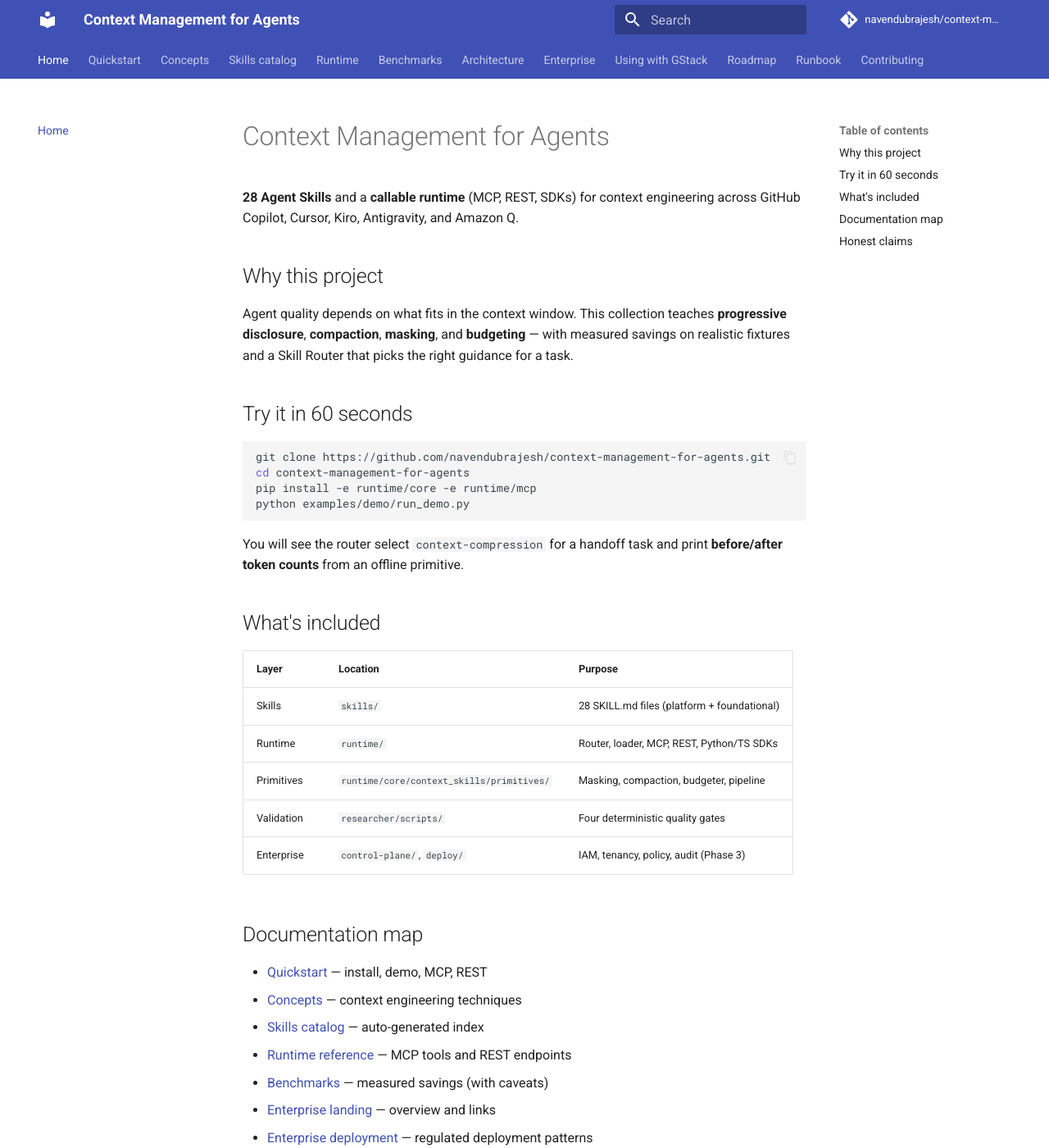
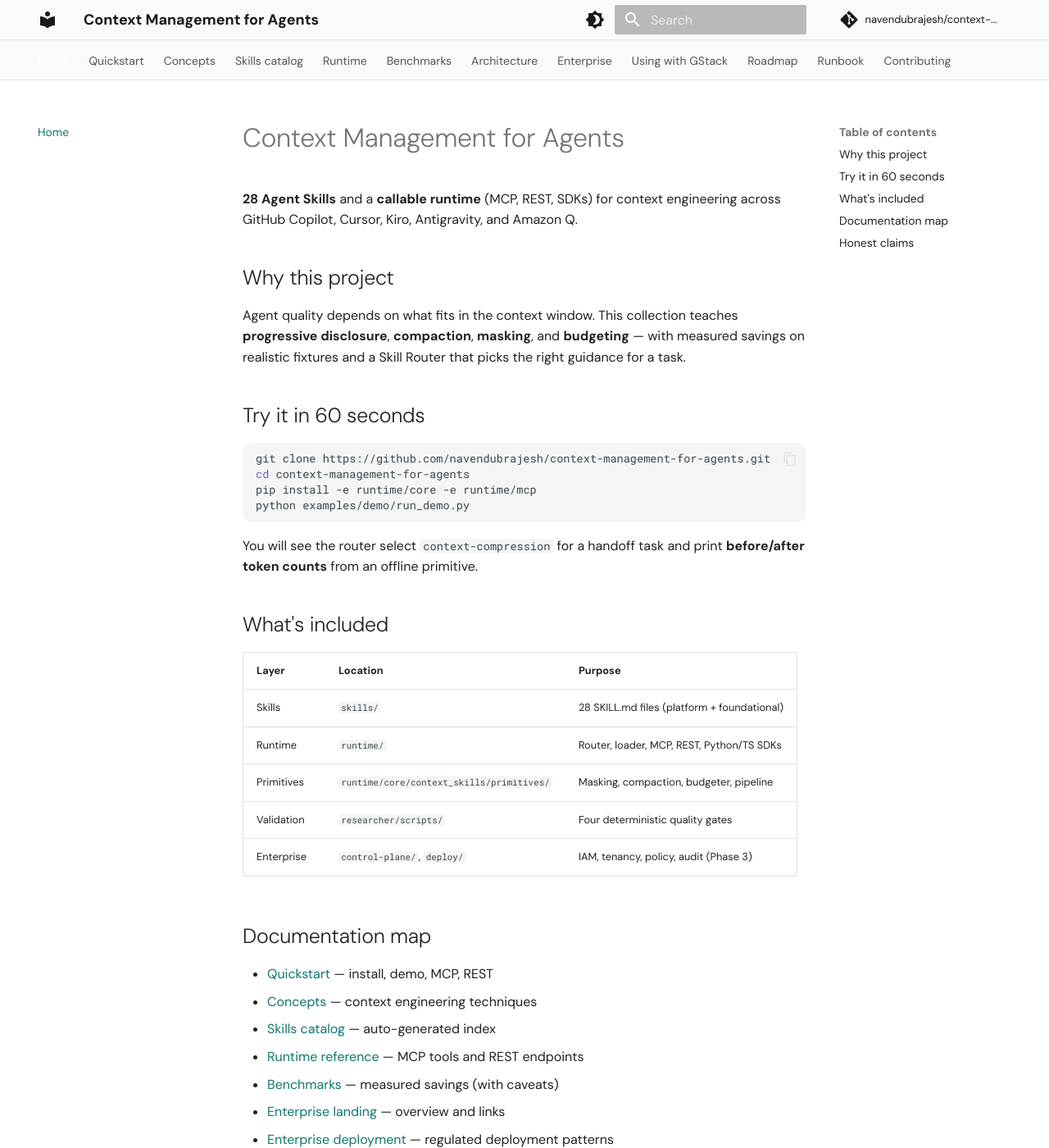
Before and after one commit to navendubrajesh/context-management-for-agents, an MkDocs documentation site: the page built from docs/index.md, in a window 1280 px wide and 1400 px high. Shown: the whole window at 82% size. Built offline with MkDocs 1.6.1 and Material for MkDocs 9.7.7, drawn with Linux system fonts in a browser that asks for light colours; comment, search, counter and statistics services are not loaded.

Commit message:
Align MkDocs docs theme with portfolio dark styling.
Use DM Sans, teal accents, and a light/dark toggle so the site matches navendubrajesh.github.io.

Co-authored-by: Cursor <cursoragent@cursor.com>

```diff
--- /dev/null
+++ b/docs/stylesheets/extra.css
@@ -0,0 +1,141 @@
+/* Portfolio-aligned theme (navendubrajesh.github.io) */
+
+:root,
+[data-md-color-scheme="default"] {
+  --nb-bg: #fafaf9;
+  --nb-surface: #ffffff;
+  --nb-text: #1c1917;
+  --nb-muted: #57534e;
+  --nb-border: #e7e5e4;
+  --nb-accent: #0f766e;
+  --nb-accent-hover: #0d9488;
+  --nb-accent-soft: #ccfbf1;
+}
+
+[data-md-color-scheme="slate"] {
+  --nb-bg: #0c0a09;
+  --nb-surface: #292524;
+  --nb-text: #fafaf9;
+  --nb-muted: #a8a29e;
+  --nb-border: #44403c;
+  --nb-accent: #2dd4bf;
+  --nb-accent-hover: #5eead4;
+  --nb-accent-soft: rgb(45 212 191 / 0.12);
+
+  --md-default-bg-color: var(--nb-bg);
+  --md-default-fg-color: var(--nb-text);
+  --md-default-fg-color--light: var(--nb-muted);
+  --md-default-fg-color--lighter: #78716c;
+  --md-code-bg-color: #1c1917;
+  --md-code-fg-color: #fafaf9;
+  --md-typeset-color: var(--nb-text);
+  --md-typeset-a-color: var(--nb-accent);
+  --md-primary-fg-color: var(--nb-accent);
+  --md-primary-fg-color--light: var(--nb-accent-hover);
+  --md-primary-fg-color--dark: #14b8a6;
+  --md-primary-bg-color: var(--nb-surface);
+  --md-accent-fg-color: var(--nb-accent);
+  --md-accent-fg-color--transparent: var(--nb-accent-soft);
+  --md-typeset-mark-color: var(--nb-accent-soft);
+}
+
+[data-md-color-scheme="default"] {
+  --md-primary-fg-color: var(--nb-accent);
+  --md-accent-fg-color: var(--nb-accent);
+  --md-typeset-a-color: var(--nb-accent);
+}
+
+body,
+.md-typeset {
+  font-feature-settings: "kern", "liga", "clig", "calt";
+}
+
+.md-header {
+  background-color: color-mix(in srgb, var(--nb-bg) 88%, transparent);
+  backdrop-filter: blur(10px);
+  border-bottom: 1px solid var(--nb-border);
+  color: var(--nb-text);
+}
+
+[data-md-color-scheme="slate"] .md-header {
+  background-color: color-mix(in srgb, var(--nb-bg) 88%, transparent);
+}
+
+.md-header__title,
+.md-header__button {
+  color: var(--nb-text);
+}
+
+.md-tabs {
+  background-color: var(--nb-bg);
+  border-bottom: 1px solid var(--nb-border);
+}
+
+[data-md-color-scheme="slate"] .md-tabs {
+  background-color: var(--nb-bg);
+}
+
+.md-tabs__link {
+  color: var(--nb-muted);
+  opacity: 1;
+}
+
+.md-tabs__link--active,
+.md-tabs__link:hover {
+  color: var(--nb-accent);
+}
+
+.md-typeset a:hover {
+  color: var(--nb-accent-hover);
+}
+
+.md-typeset code {
+  border-radius: 4px;
+}
+
+[data-md-color-scheme="slate"] .md-typeset :not(pre) > code {
+  background-color: var(--nb-surface);
+  border: 1px solid var(--nb-border);
+}
+
+.md-typeset pre > code {
+  border-radius: 12px;
+}
+
+[data-md-color-scheme="slate"] .md-typeset .admonition,
+[data-md-color-scheme="slate"] .md-typeset details {
+  border-color: var(--nb-border);
+  background-color: var(--nb-surface);
+}
+
+[data-md-color-scheme="slate"] .md-typeset table:not([class]) {
+  border-color: var(--nb-border);
+}
+
+[data-md-color-scheme="slate"] .md-typeset table:not([class]) th {
+  background-color: var(--nb-surface);
+}
+
+[data-md-color-scheme="slate"] .md-footer {
+  background-color: var(--nb-bg);
+  border-top: 1px solid var(--nb-border);
+  color: var(--nb-muted);
+}
+
+[data-md-color-scheme="slate"] .md-footer-meta {
+  background-color: var(--nb-bg);
+}
+
+[data-md-color-scheme="slate"] .md-sidebar__scrollwrap {
+  background-color: var(--nb-bg);
+}
+
+[data-md-color-scheme="slate"] .md-nav__link--active {
+  color: var(--nb-accent);
+}
+
+[data-md-color-scheme="slate"] .md-search__input {
+  background-color: var(--nb-surface);
+  border: 1px solid var(--nb-border);
+  color: var(--nb-text);
+}
--- a/mkdocs.yml
+++ b/mkdocs.yml
@@ -6,13 +6,32 @@ repo_name: navendubrajesh/context-management-for-agents
 
 theme:
   name: material
+  font:
+    text: DM Sans
+    code: Roboto Mono
   palette:
-    - scheme: default
-      primary: indigo
-      accent: indigo
+    - media: "(prefers-color-scheme: light)"
+      scheme: default
+      primary: teal
+      accent: teal
+      toggle:
+        icon: material/brightness-4
+        name: Switch to dark mode
+    - media: "(prefers-color-scheme: dark)"
+      scheme: slate
+      primary: teal
+      accent: teal
+      toggle:
+        icon: material/brightness-7
+        name: Switch to light mode
   features:
     - navigation.tabs
     - content.code.copy
+    - search.suggest
+    - search.highlight
+
+extra_css:
+  - stylesheets/extra.css
 
 nav:
   - Home: index.md
```
